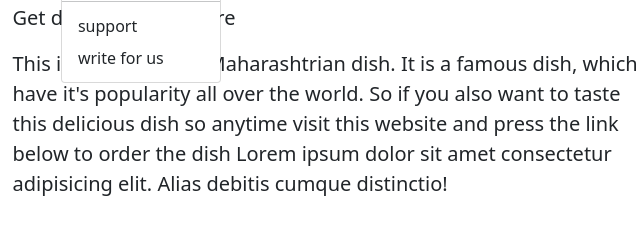
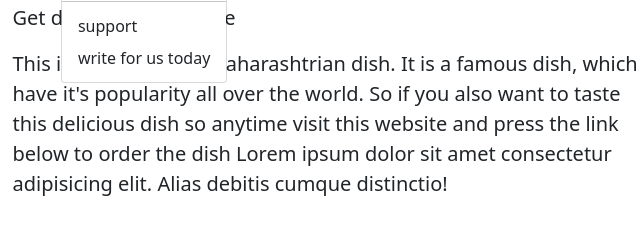
Before and after one commit to piyu2601/get_Foody, a plain HTML site: page about.html in a window 1280 px wide. Both pictures are taken after a click on the button "Types". Shown: the part 194-419 px from the top of the page, 128-768 px from the left. Drawn offline with nearby package versions, Linux system fonts and the light colour scheme.

Commit message:
changes in navbar

```diff
--- a/about.html
+++ b/about.html
@@ -44,7 +44,7 @@
                                 <hr class="dropdown-divider">
                             </li>
                             <li><a class="dropdown-item" href="#">support</a></li>
-                            <li><a class="dropdown-item" href="#">write for us</a></li>
+                            <li><a class="dropdown-item" href="#">write for us today</a></li>
                         </ul>
                     </li>
                     <li class="nav-item">
```
